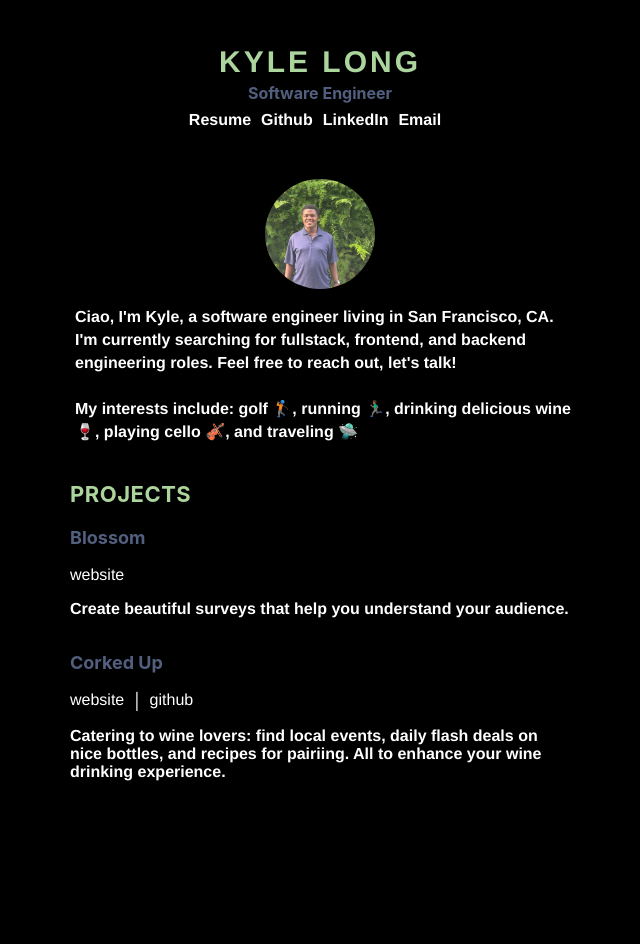
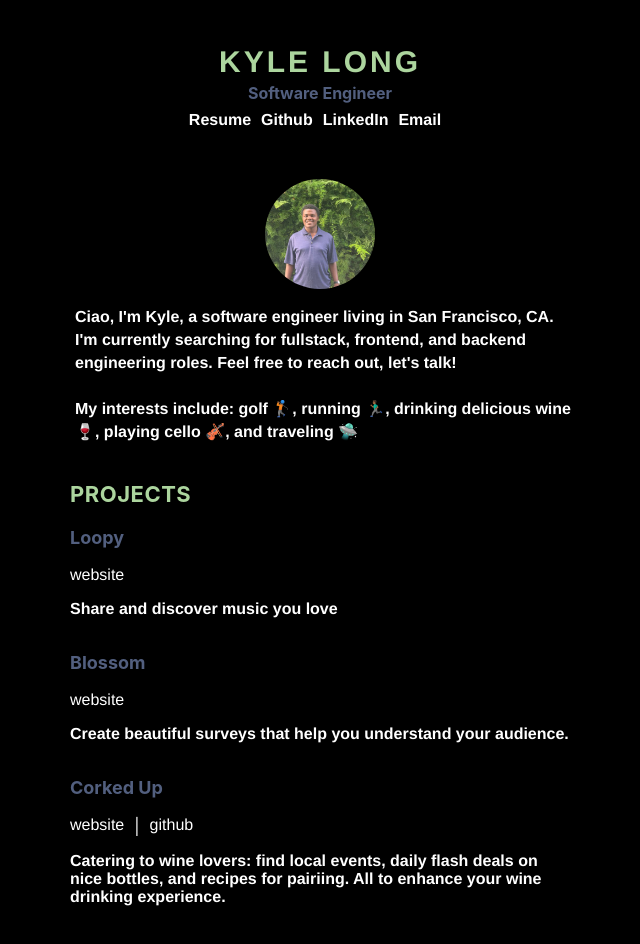
Before and after one commit to kylelong/kyles-portfolio, a React (Create React App) app: page / in a window 1280 px wide. Shown: the top 944 px of the page, without its empty margins (320-960 px from the left). Before the commit the page ends 832 px from the top, so only its background shows below. Built offline with nearby package versions, Linux system fonts and the light colour scheme.

Commit message:
add loopy

```diff
--- a/src/Projects.js
+++ b/src/Projects.js
@@ -4,6 +4,23 @@ const Projects = () => {
   return (
     <div className="projectContainer">
       <h3 className="projectSectionHeader">Projects</h3>
+       <div className="project">
+        <p className="projectTitle">Loopy</p>
+        <div className="projectLinks">
+          <a
+            href="https://loopy.fm/"
+            target="_blank"
+            rel="noreferrer"
+            className="projectLink"
+          >
+            website
+          </a>
+        </div>
+
+        <p className="projectDescription">
+          Share and discover music you love
+        </p>
+      </div>
       <div className="project">
         <p className="projectTitle">Blossom</p>
         <div className="projectLinks">
```
